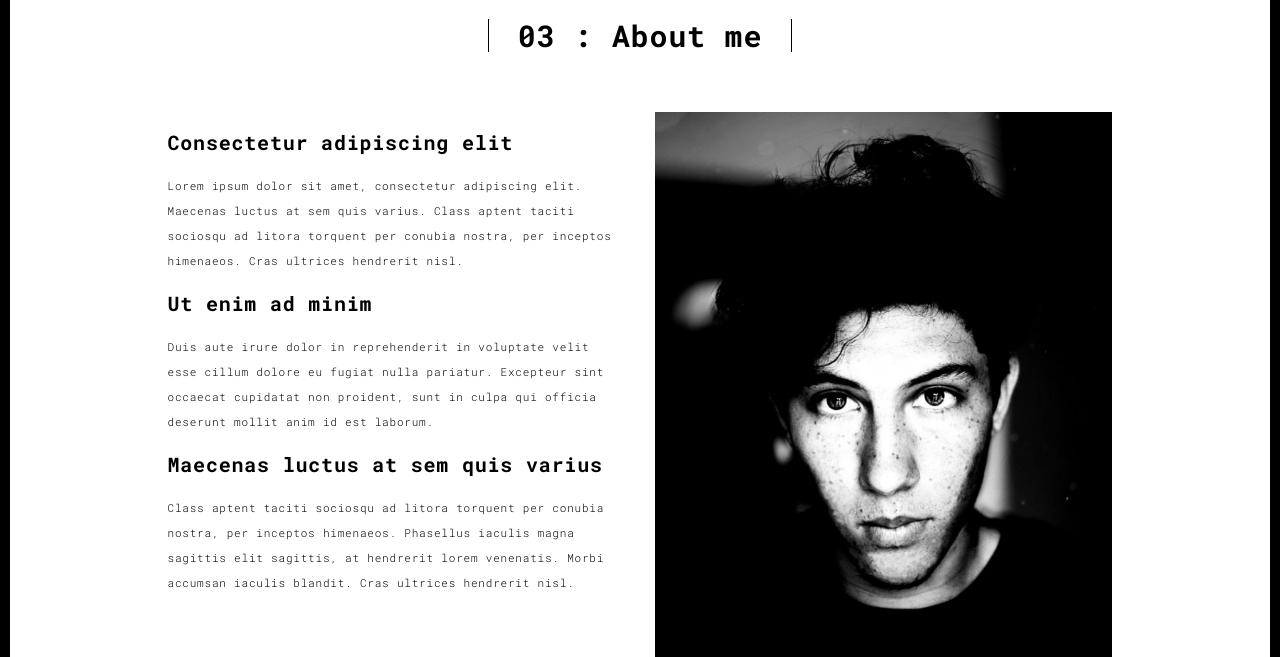
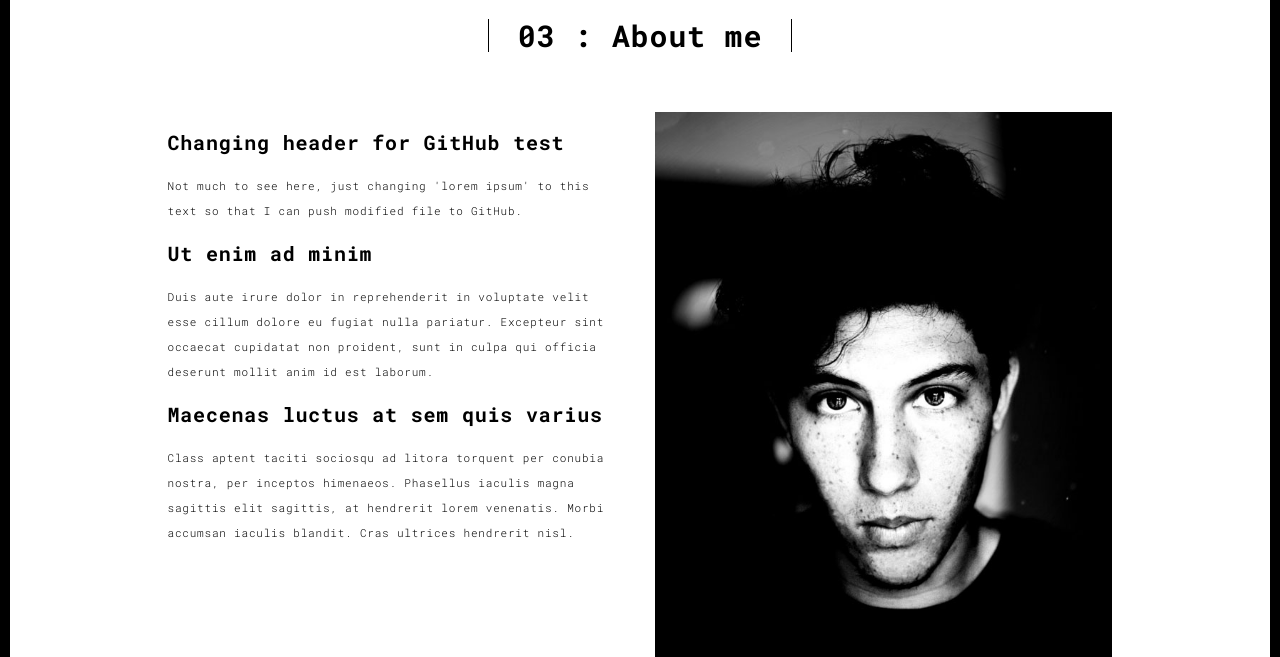
Before and after one commit to ugnotbug/ZTMPyDev, a Flask app: template templates/about.html in a window 1280 px wide. Shown: the part 90-747 px from the top of the page. Run offline with Flask 3, Linux system fonts and the light colour scheme; the template is opened without the code that fills it, so the values that code supplies are empty.

Commit message:
Changed about.html just for test purposes.

```diff
--- a/templates/about.html
+++ b/templates/about.html
@@ -62,9 +62,8 @@
             <div class="col-md-10 col-md-offset-1">
               <div class="row">
                 <div class="col-xs-12 col-md-6">
-                  <h3>Consectetur adipiscing elit</h3>
-                  <p>Lorem ipsum dolor sit amet, consectetur adipiscing elit. Maecenas luctus at sem quis varius.
-                  Class aptent taciti sociosqu ad litora torquent per conubia nostra, per inceptos himenaeos. Cras ultrices hendrerit nisl.</p>
+                  <h3>Changing header for GitHub test</h3>
+                  <p>Not much to see here, just changing 'lorem ipsum' to this text so that I can push modified file to GitHub.</p>
                   <h3>Ut enim ad minim  </h3>
                   <p>Duis aute irure dolor in reprehenderit in voluptate velit esse
                   cillum dolore eu fugiat nulla pariatur. Excepteur sint occaecat cupidatat non
```
